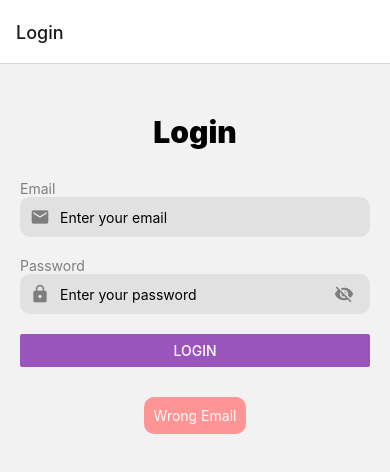
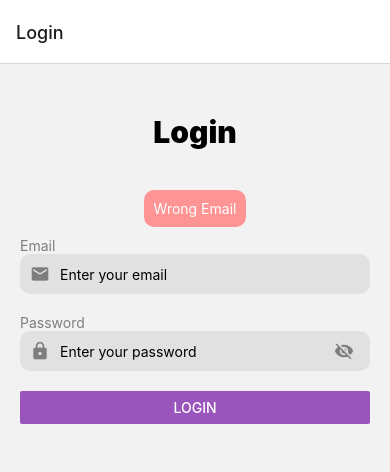
Before and after one commit to Rami-Zbidi/React-Native-RDV-App, a React Native app: screen /Login in a window 390 px wide. Both pictures are taken after a click on the button "LOGIN". Shown: the top 472 px of the page. Built offline with nearby package versions, Linux system fonts and the light colour scheme.

Commit message:
Change the location of the error messages

```diff
--- a/componant/home.js
+++ b/componant/home.js
@@ -46,6 +46,11 @@ export default function Login ({navigation})
             <Text style={styles.header}>Login</Text>
 
             <View>
+                {emailInvalid && <Text style={styles.errorMsg} >Wrong Email</Text>}
+                {passwordInvalid && <Text style={styles.errorMsg} >The password should be longer than 5 characters</Text>}
+            </View>
+
+            <View>
                 <Text style={styles.label}>Email</Text>
                 <View style={styles.inputArea}>
                     <Icon name="email" size={20} color="#7e7e7e" style={{ marginRight: 10 }} />
@@ -78,11 +83,6 @@ export default function Login ({navigation})
                 onPress={ loginOP }
                 title="Login"/>
             </View>
-
-            <View style={styles.errorArea} >
-                {emailInvalid && <Text style={styles.errorMsg} >Wrong Email</Text>}
-                {passwordInvalid && <Text style={styles.errorMsg} >The password should be longer than 5 characters</Text>}
-            </View>
         </View>
     );
 }
--- a/styles/styles.js
+++ b/styles/styles.js
@@ -30,10 +30,6 @@ export const styles = StyleSheet.create({
     text:
     {
         width: '80%',
-    },
-    errorArea:
-    {
-        marginTop: 20,
     },
     errorMsg:
     {
```
